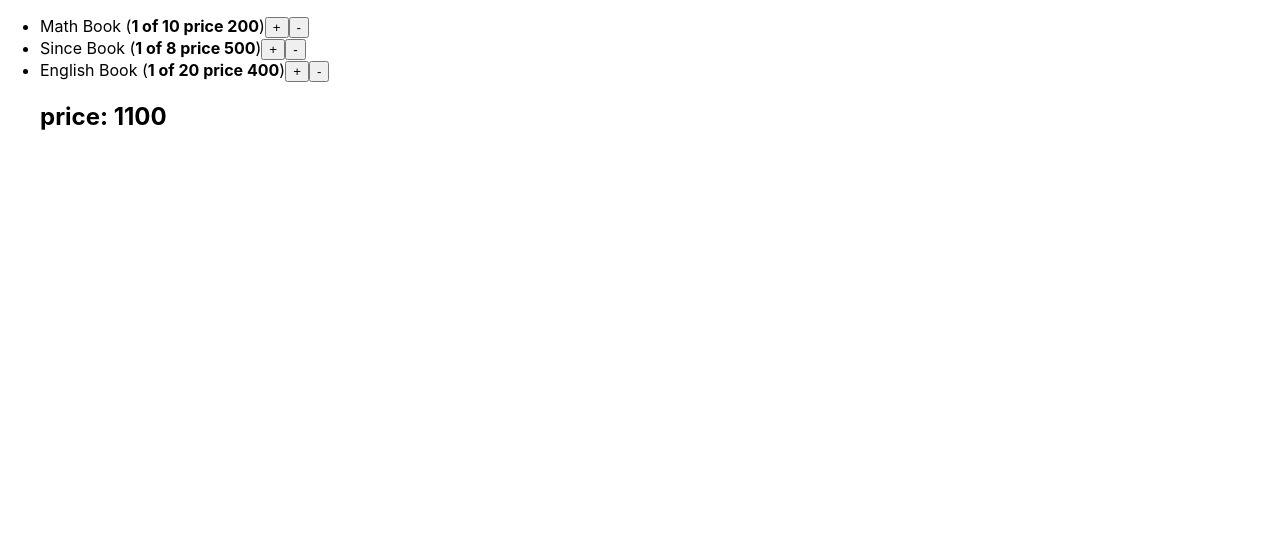
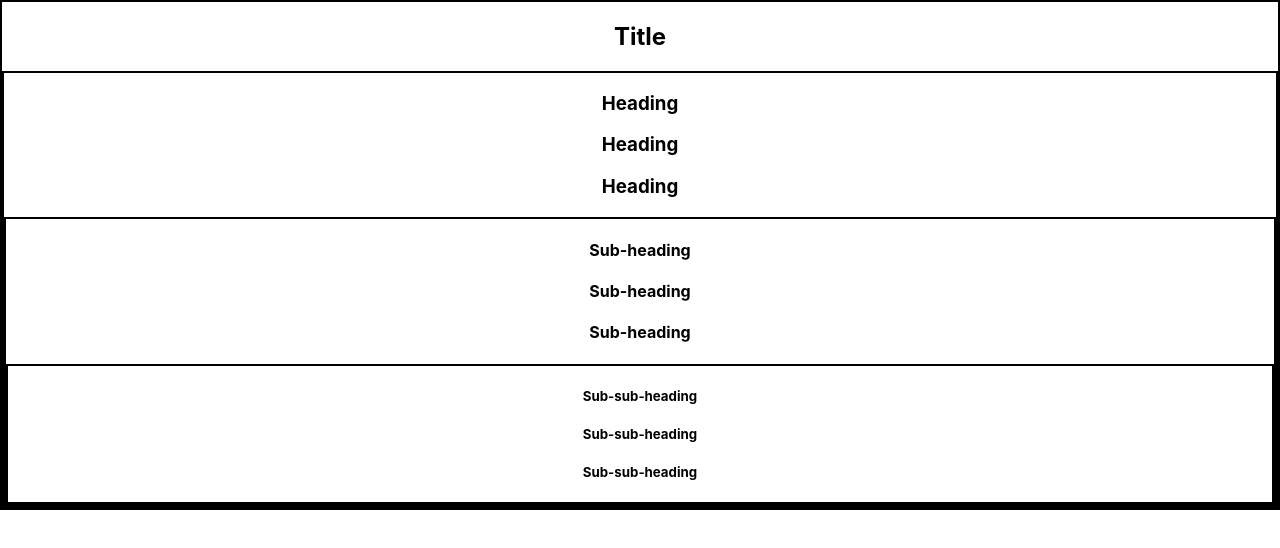
Before and after one commit to GSOLANKI922/react-redux-learning, a React (Create React App) app in the folder React_counter/: page / in a window 1280 px wide. Shown: the top 548 px of the page. Built offline with nearby package versions, Linux system fonts and the light colour scheme.

Commit message:
context Api

```diff
--- a/React_counter/src/App.js
+++ b/React_counter/src/App.js
@@ -2,23 +2,16 @@
 // import ListData from './ListData';
 // import Link from './Link';
 // import ButtonHandler from './newComponent';
-
+import Page from "./contextWithComponent/Page";
 // import Status from "./Status";
-import ProductPurchesing from "./react_practis/ProductPurchesing";
-
+// import ProductPurchesing from "./react_practis/ProductPurchesing";
 // import SateMangeMent from "./SateMangeMent";
-
 // import SendMSG from "./SendMSG";
 // import Posts from "./culther/Posts";
-
 // import Parents from "./passData/Parents";
-
 // import Game from "./Game";
-
 // import Counter from "./Counter";
-
 // import ListS from "./ListS";
-
 
 function App() {
   return (
@@ -36,8 +29,9 @@ function App() {
       {/* <SendMSG/> */}
       {/* <SateMangeMent/> */}
       {/* <Status/> */}
-      <ProductPurchesing/>
-      </div>
+      {/* <ProductPurchesing/> */}
+      <Page />
+    </div>
   );
 }
 
--- /dev/null
+++ b/React_counter/src/contextWithComponent/Heading.js
@@ -0,0 +1,25 @@
+import React, { useContext } from "react";
+import LevelContext from "./LevelContext";
+
+
+const Heading = ({ children }) => {
+  const level = useContext(LevelContext);
+  switch (level) {
+    case 1:
+      return <h1>{children}</h1>;
+    case 2:
+      return <h2>{children}</h2>;
+    case 3:
+      return <h3>{children}</h3>;
+    case 4:
+      return <h4>{children}</h4>;
+    case 5:
+      return <h5>{children}</h5>;
+    case 6:
+      return <h6>{children}</h6>;
+    default:
+      throw Error("Unknown level: " + level);
+  }
+};
+
+export default Heading;
--- /dev/null
+++ b/React_counter/src/contextWithComponent/LevelContext.js
@@ -0,0 +1,5 @@
+import { createContext } from "react";
+
+const LevelContext = createContext(1);
+
+export default LevelContext;
--- /dev/null
+++ b/React_counter/src/contextWithComponent/Page.js
@@ -0,0 +1,28 @@
+import React from "react";
+import Heading from "./Heading.js";
+import Section from "./Section.js";
+
+const Page = () => {
+  return (
+    <Section level={1}>
+      <Heading>Title</Heading>
+      <Section level={2}>
+        <Heading>Heading</Heading>
+        <Heading>Heading</Heading>
+        <Heading>Heading</Heading>
+        <Section level={3}>
+          <Heading>Sub-heading</Heading>
+          <Heading>Sub-heading</Heading>
+          <Heading>Sub-heading</Heading>
+          <Section level={4}>
+            <Heading>Sub-sub-heading</Heading>
+            <Heading>Sub-sub-heading</Heading>
+            <Heading>Sub-sub-heading</Heading>
+          </Section>
+        </Section>
+      </Section>
+    </Section>
+  );
+};
+
+export default Page;
--- /dev/null
+++ b/React_counter/src/contextWithComponent/Section.js
@@ -0,0 +1,7 @@
+import React from "react";
+
+const Section = ({ children }) => {
+  return <section style={{border:"2px solid black", textAlign:"center"}}>{children}</section>;
+};
+
+export default Section;
```
